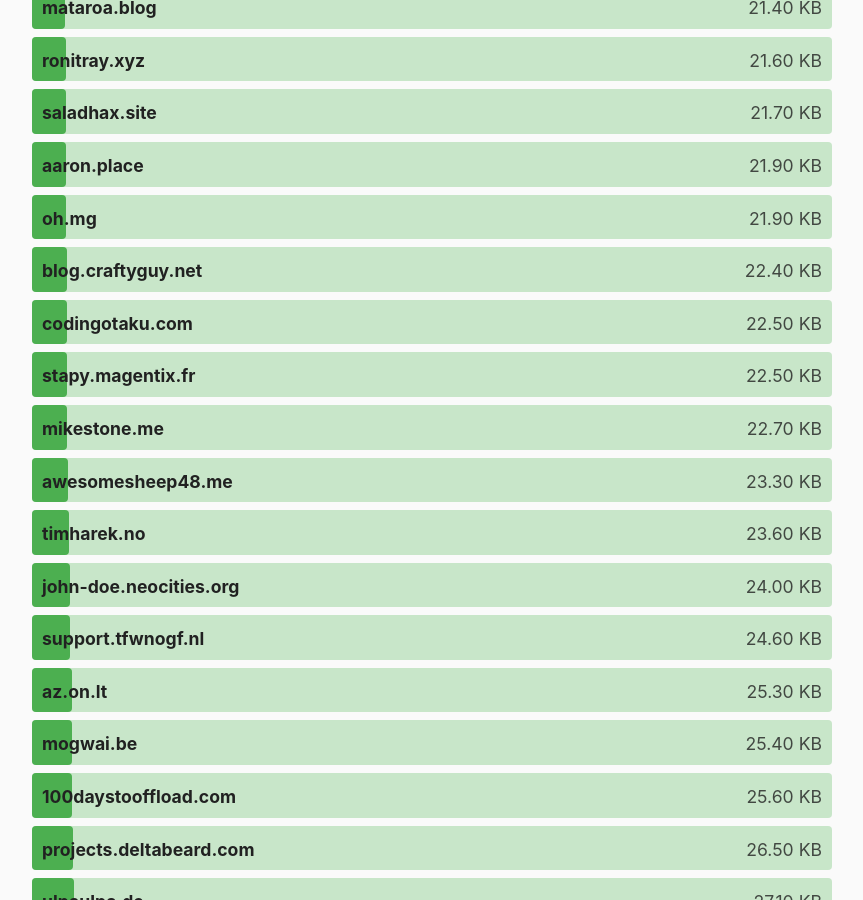
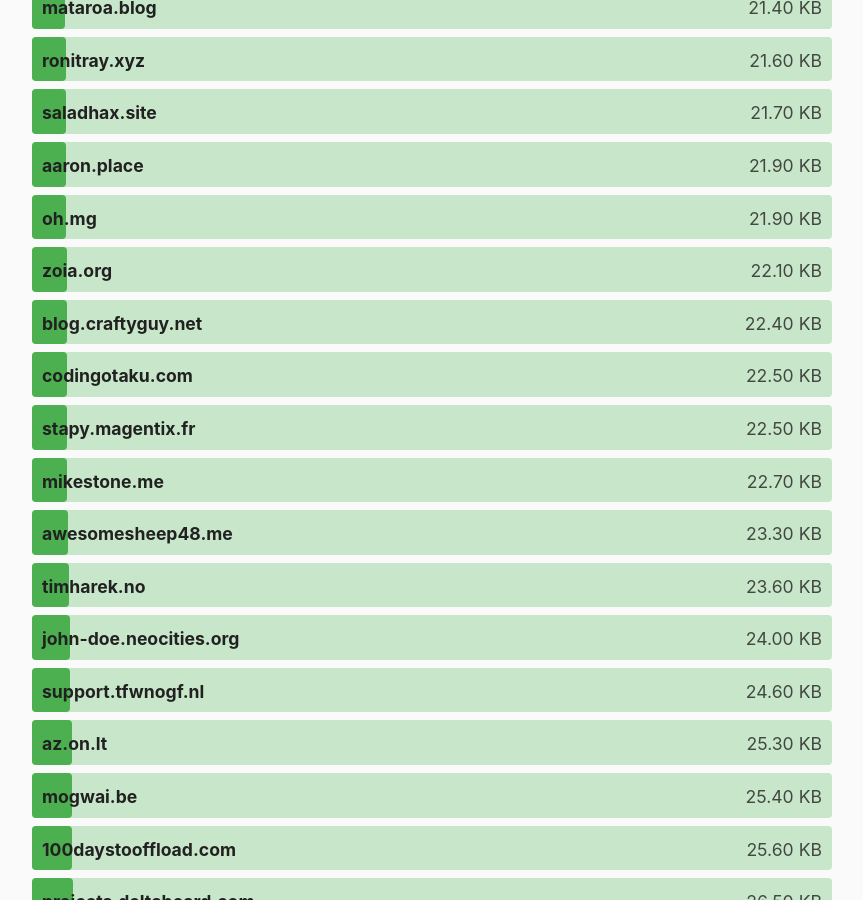
Before and after one commit to kevquirk/512kb.club, a Jekyll site: the page built from index.md, in a window 1280 px wide and 900 px high, scrolled down 6690 px. Shown: the whole window, without its empty margins (208-1071 px from the left). Built offline with Jekyll 4.4.1, drawn with Linux system fonts in a browser that asks for light colours.

Commit message:
Added zoia.org to _data/sites.yml
GTMetrix: https://gtmetrix.com/reports/zoia.org/YK8NgwL0/

```diff
--- a/_data/sites.yml
+++ b/_data/sites.yml
@@ -2058,6 +2058,11 @@
   size: 175
   last_checked: 2021-12-08
 
+- domain: zoia.org
+  url: https://zoia.org
+  size: 22.1
+  last_checked: 2022-03-28
+
 - domain: zserge.com
   url: https://zserge.com/
   size: 20.2
```
